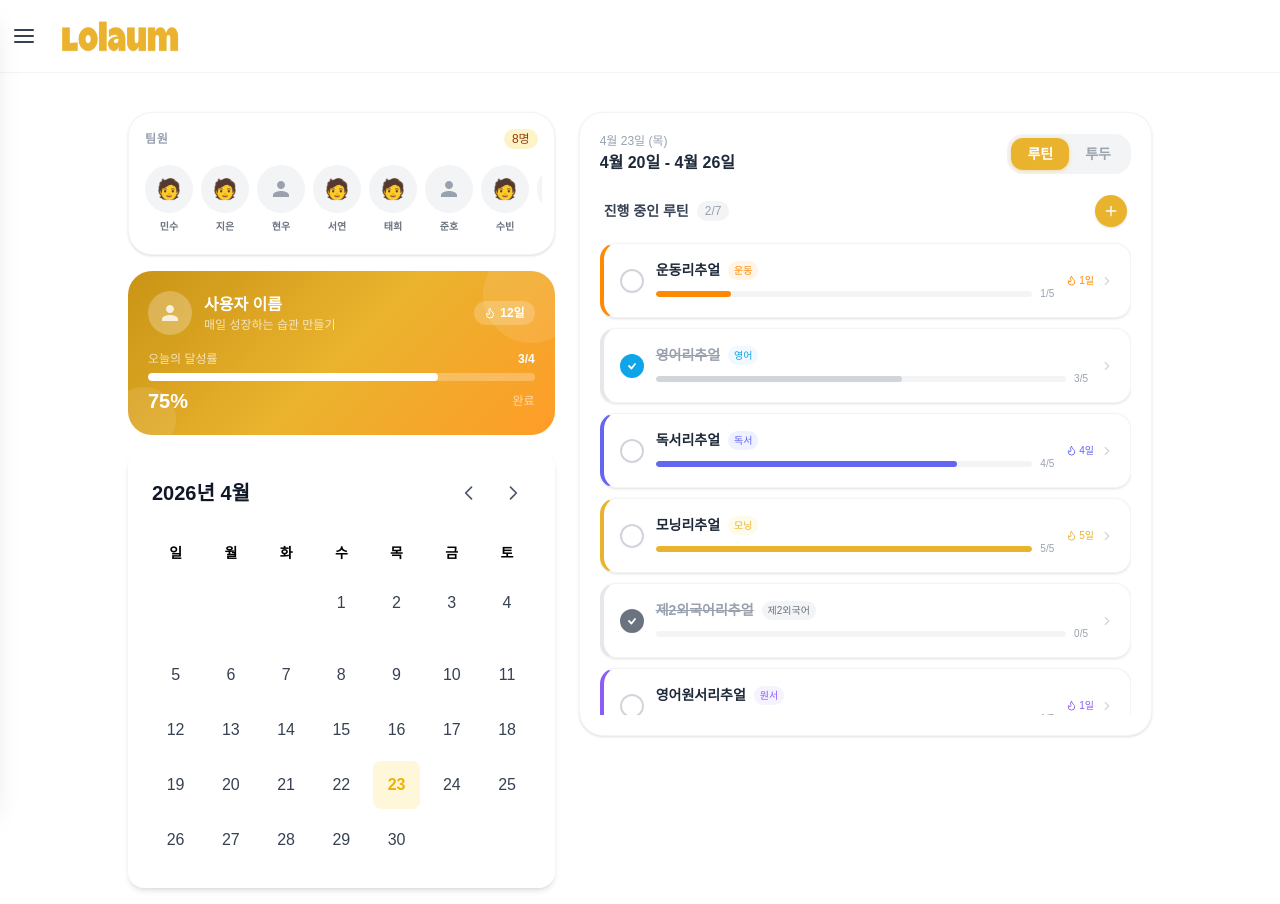
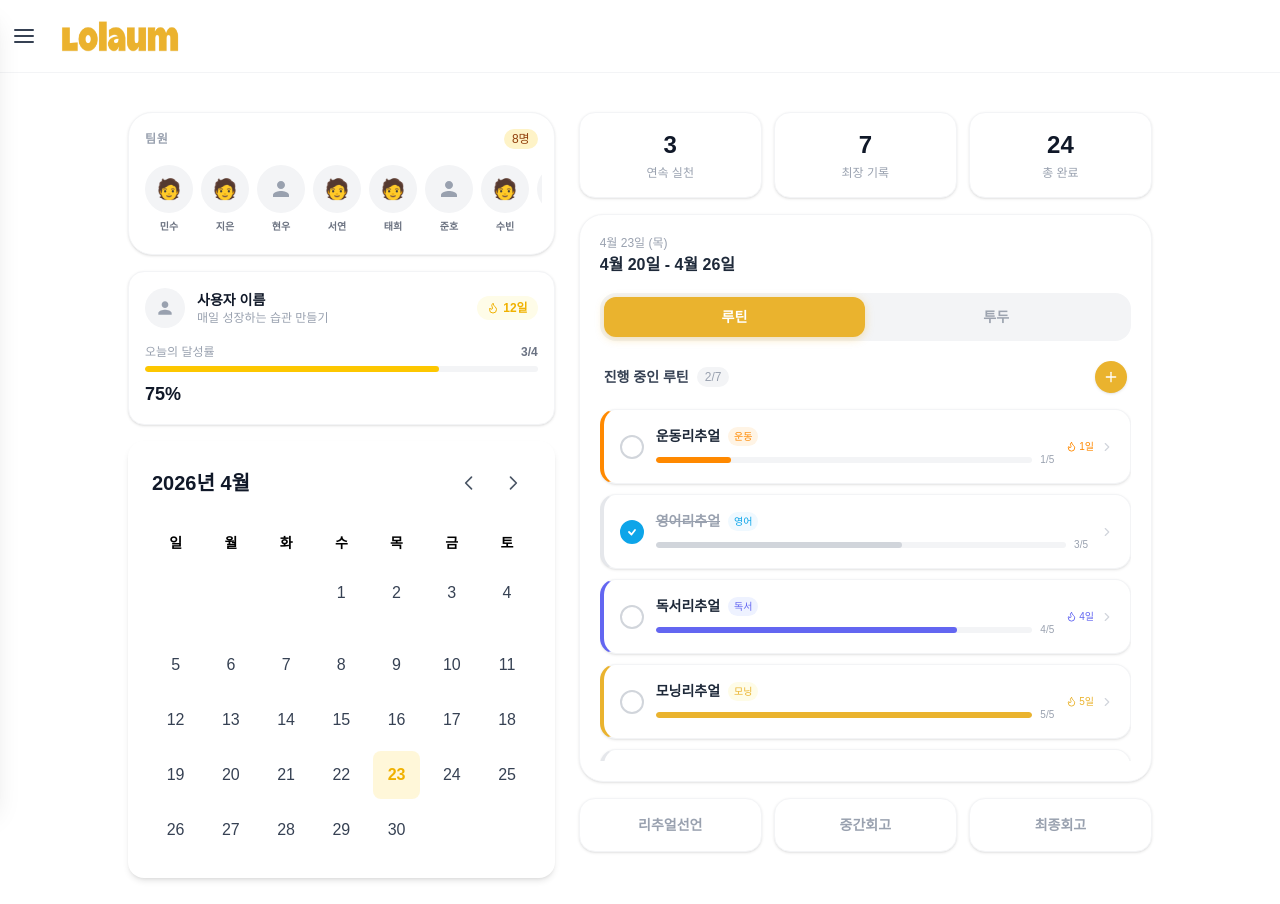
Before and after one commit to Lolaum/Lolaum, a Next.js app: page /home in a window 1280 px wide. Built offline with nearby package versions, Linux system fonts and the light colour scheme.

Commit message:
Design: 전체 컴포넌트 스타일 변경

```diff
--- a/src/components/Home/Profile/Profile.tsx
+++ b/src/components/Home/Profile/Profile.tsx
@@ -13,53 +13,39 @@ export default function Profile({
     totalCount > 0 ? Math.round((completedCount / totalCount) * 100) : 0;
 
   return (
-    <div
-      className="rounded-3xl p-5 mb-4 text-white relative overflow-hidden"
-      style={{
-        background: "linear-gradient(135deg, #c99315 0%, #eab32e 50%, #ff9c28 100%)",
-      }}
-    >
-      {/* 배경 장식 */}
-      <div className="absolute -top-6 -right-6 w-24 h-24 rounded-full bg-white/10" />
-      <div className="absolute -bottom-4 -left-4 w-16 h-16 rounded-full bg-white/10" />
-
-      <div className="relative">
+    <div className="rounded-2xl bg-white shadow-sm border border-gray-100 p-4 mb-4">
       {/* 유저 정보 */}
       <div className="flex items-center gap-3 mb-4">
-          <div className="w-11 h-11 rounded-full bg-white/25 flex items-center justify-center flex-shrink-0">
-            <svg className="w-6 h-6 text-white/80" fill="currentColor" viewBox="0 0 24 24">
+        <div className="w-10 h-10 rounded-full bg-gray-100 flex items-center justify-center flex-shrink-0">
+          <svg className="w-5 h-5 text-gray-400" fill="currentColor" viewBox="0 0 24 24">
             <path d="M12 12c2.21 0 4-1.79 4-4s-1.79-4-4-4-4 1.79-4 4 1.79 4 4 4zm0 2c-2.67 0-8 1.34-8 4v2h16v-2c0-2.66-5.33-4-8-4z" />
           </svg>
         </div>
-          <div className="min-w-0">
-            <h3 className="text-base font-bold text-white truncate">{name}</h3>
-            <p className="text-xs text-white/70 truncate">{description}</p>
+        <div className="min-w-0 flex-1">
+          <p className="text-sm font-bold text-gray-900 truncate">{name}</p>
+          <p className="text-xs text-gray-400 truncate">{description}</p>
         </div>
-          <div className="ml-auto flex items-center gap-1 bg-white/20 rounded-full px-2.5 py-1">
-            <Flame size={12} className="text-white" />
-            <span className="text-xs font-bold text-white">12일</span>
+        <div className="flex items-center gap-1 bg-yellow-50 rounded-full px-2.5 py-1 flex-shrink-0">
+          <Flame size={12} className="text-yellow-500" />
+          <span className="text-xs font-bold text-yellow-500">12일</span>
         </div>
       </div>
 
       {/* 오늘의 진행률 */}
       <div>
         <div className="flex justify-between items-center mb-1.5">
-            <span className="text-xs text-white/70">오늘의 달성률</span>
-            <span className="text-xs font-bold text-white">
+          <span className="text-xs text-gray-400 font-medium">오늘의 달성률</span>
+          <span className="text-xs font-semibold text-gray-500">
             {completedCount}/{totalCount}
           </span>
         </div>
-          <div className="h-2 bg-white/25 rounded-full overflow-hidden">
+        <div className="h-1.5 bg-gray-100 rounded-full overflow-hidden">
           <div
-              className="h-full rounded-full bg-white transition-all duration-500"
+            className="h-full rounded-full bg-yellow-400 transition-all duration-500"
             style={{ width: `${progressPercent}%` }}
           />
         </div>
-          <div className="mt-1.5 flex justify-between items-center">
-            <p className="text-xl font-bold text-white">{progressPercent}%</p>
-            <p className="text-xs text-white/60">완료</p>
-          </div>
-        </div>
+        <p className="text-lg font-bold text-gray-900 mt-2">{progressPercent}%</p>
       </div>
     </div>
   );
--- a/src/components/Home/Todo/TaskTabs.tsx
+++ b/src/components/Home/Todo/TaskTabs.tsx
@@ -16,50 +16,97 @@ interface TaskTabsProps {
 }
 
 export default function TaskTabs({ selectedDate, onTaskClick }: TaskTabsProps) {
-  // 루틴이 먼저 보이도록 기본값을 routine으로
   const [activeTab, setActiveTab] = useState<TabType>("routine");
 
   const handleTaskClick = (title: string, color: string) => {
     onTaskClick?.(title, color);
   };
 
-  // 토글 스위치 스타일
   return (
-    <div className="rounded-3xl bg-white shadow-sm border border-gray-100 p-5">
-      {/* 날짜 + 탭 */}
-      <div className="flex items-center justify-between mb-5">
-        <div>
-          <p className="text-xs text-gray-400 font-medium mb-0.5">{formatDateDisplay(selectedDate)}</p>
-          <h2 className="text-base font-bold text-gray-800">{getWeekRangeText(selectedDate)}</h2>
+    <div className="flex flex-col gap-4">
+      {/* 통계 카드 */}
+      <div className="grid grid-cols-3 gap-3">
+        {[
+          { value: "3", label: "연속 실천" },
+          { value: "7", label: "최장 기록" },
+          { value: "24", label: "총 완료" },
+        ].map(({ value, label }) => (
+          <div
+            key={label}
+            className="rounded-2xl bg-white shadow-sm border border-gray-100 p-4 flex flex-col items-center justify-center gap-1"
+          >
+            <span className="text-2xl font-bold text-gray-900">{value}</span>
+            <span className="text-xs text-gray-400 font-medium">{label}</span>
+          </div>
+        ))}
+      </div>
+
+      {/* 루틴/투두 카드 */}
+      <div className="rounded-3xl bg-white shadow-sm border border-gray-100 p-5">
+        {/* 날짜 */}
+        <div className="mb-4">
+          <p className="text-xs text-gray-400 font-medium mb-0.5">
+            {formatDateDisplay(selectedDate)}
+          </p>
+          <h2 className="text-base font-bold text-gray-800">
+            {getWeekRangeText(selectedDate)}
+          </h2>
         </div>
 
-        {/* 탭 토글 */}
-        <div className="flex items-center bg-gray-100 rounded-2xl p-1">
+        {/* 세그먼트 컨트롤 — 슬라이딩 pill */}
+        <div className="relative flex bg-gray-100 rounded-2xl p-1 mb-5">
+          {/* 슬라이딩 active 배경 */}
+          <div
+            className="absolute inset-y-1 rounded-xl"
+            style={{
+              width: "calc(50% - 4px)",
+              left: activeTab === "routine" ? 4 : "calc(50%)",
+              backgroundColor: "#eab32e",
+              boxShadow: "0 2px 8px rgba(234,179,46,0.35)",
+              transition: "left 0.22s cubic-bezier(0.4, 0, 0.2, 1)",
+            }}
+          />
           {(["routine", "todo"] as const).map((tab) => (
             <button
               key={tab}
               type="button"
               onClick={() => setActiveTab(tab)}
-              className="px-4 py-1.5 rounded-xl text-sm font-semibold transition-all duration-200"
-              style={
-                activeTab === tab
-                  ? { backgroundColor: "#eab32e", color: "#fff", boxShadow: "0 1px 4px rgba(234,179,46,0.4)" }
-                  : { color: "#9ca3af" }
-              }
+              className="relative z-10 flex-1 py-2.5 text-sm font-semibold flex items-center justify-center"
+              style={{
+                color: activeTab === tab ? "#fff" : "#9ca3af",
+                transition: "color 0.18s ease",
+              }}
             >
               {tab === "routine" ? "루틴" : "투두"}
             </button>
           ))}
         </div>
+
+        {/* 콘텐츠 */}
+        <div className="overflow-y-auto max-h-[calc(100vh-400px)]">
+          {activeTab === "routine" ? (
+            <RoutineList selectedDate={selectedDate} onTaskClick={handleTaskClick} />
+          ) : (
+            <TodoList selectedDate={selectedDate} onTaskClick={handleTaskClick} />
+          )}
+        </div>
       </div>
 
-      {/* 콘텐츠 */}
-      <div className="overflow-y-auto max-h-[calc(100vh-280px)]">
-        {activeTab === "routine" ? (
-          <RoutineList selectedDate={selectedDate} onTaskClick={handleTaskClick} />
-        ) : (
-          <TodoList selectedDate={selectedDate} onTaskClick={handleTaskClick} />
-        )}
+      {/* 회고 버튼 카드 */}
+      <div className="grid grid-cols-3 gap-3">
+        {[
+          { label: "리추얼선언" },
+          { label: "중간회고" },
+          { label: "최종회고" },
+        ].map(({ label }) => (
+          <button
+            key={label}
+            type="button"
+            className="rounded-2xl bg-white shadow-sm border border-gray-100 p-4 flex flex-col items-center justify-center gap-1 text-gray-400 font-semibold text-sm hover:bg-yellow-50 hover:text-yellow-500 hover:border-yellow-100 transition-colors"
+          >
+            {label}
+          </button>
+        ))}
       </div>
     </div>
   );
--- a/src/components/Routines/Language/StudyPhrase.tsx
+++ b/src/components/Routines/Language/StudyPhrase.tsx
@@ -6,6 +6,7 @@ import { LanguageRecord } from "@/types/routines/language";
 interface StudyPhraseProps {
   languageRecords: LanguageRecord[];
   onClose: () => void;
+  accentColor: string;
 }
 
 interface FlashCard {
@@ -17,6 +18,7 @@ interface FlashCard {
 export default function StudyPhrase({
   languageRecords,
   onClose,
+  accentColor,
 }: StudyPhraseProps) {
   // 모든 레코드의 expressions를 펼쳐서 하나의 카드 배열로 만듦
   const allCards = useMemo(() => {
@@ -133,7 +135,8 @@ export default function StudyPhrase({
             type="button"
             onClick={handleNext}
             disabled={currentIndex === totalCards - 1}
-            className="flex-1 py-2 rounded-xl bg-[var(--gold-200)] text-white text-sm hover:bg-[var(--gold-400)] transition-colors disabled:opacity-50 disabled:cursor-not-allowed"
+            className="flex-1 py-2 rounded-xl text-white text-sm font-medium transition-all hover:brightness-110 active:scale-[0.98] disabled:opacity-40 disabled:cursor-not-allowed"
+            style={{ backgroundColor: accentColor }}
           >
             다음
           </button>
```
Also changed, not shown: src/components/Ritual/RitualContainer.tsx (+17 -29 lines), src/components/Routines/Exercise/ExerciseContainer.tsx (+12 -19 lines), src/components/Routines/Finance/FinanceContainer.tsx (+23 -28 lines), src/components/Routines/Language/LanguageContainer.tsx (+28 -25 lines), src/components/Routines/Morning/MorningContainer.tsx (+13 -20 lines), src/components/Routines/Reading/BookManage.tsx (+14 -9 lines). Lines whose indentation alone changed are shown as unchanged.
